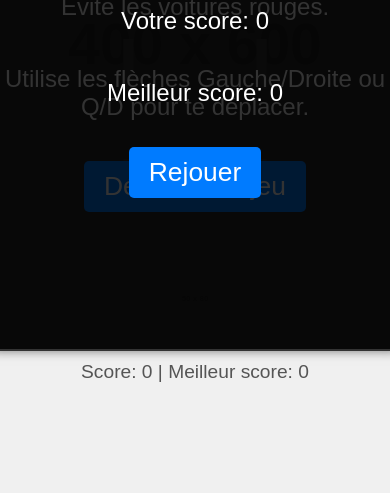
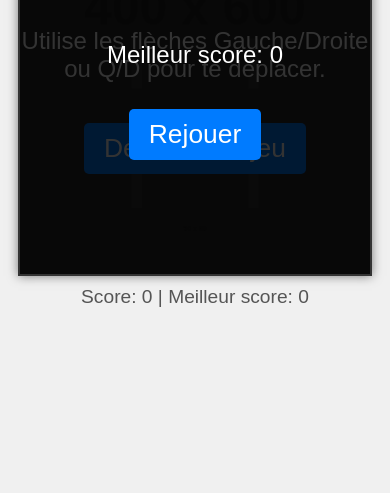
Before and after one commit to emilio-n8n/car-avoidance-game, a plain HTML site: page index.html in a window 390 px wide. Shown: the part 351-844 px from the top of the page. Drawn offline with Linux system fonts and the light colour scheme.

Commit message:
MVP enhancements: responsiveness, touch controls, varied enemy spawning

```diff
--- a/script.js
+++ b/script.js
@@ -21,18 +21,18 @@ const roadImg = document.getElementById('roadImg');
 const crashSound = document.getElementById('crashSound');
 const scoreSound = document.getElementById('scoreSound');
 
-const PLAYER_CAR_WIDTH = 50;
-const PLAYER_CAR_HEIGHT = 80;
-const ENEMY_CAR_WIDTH = 50;
-const ENEMY_CAR_HEIGHT = 80;
-const LANE_WIDTH = canvas.width / 3;
+let PLAYER_CAR_WIDTH = 50;
+let PLAYER_CAR_HEIGHT = 80;
+let ENEMY_CAR_WIDTH = 50;
+let ENEMY_CAR_HEIGHT = 80;
+let LANE_WIDTH;
 const ROAD_MARKING_WIDTH = 10;
 const ROAD_MARKING_HEIGHT = 50;
 const ROAD_MARKING_GAP = 70;
 
 let playerCar = {
-    x: canvas.width / 2 - PLAYER_CAR_WIDTH / 2,
-    y: canvas.height - PLAYER_CAR_HEIGHT - 10,
+    x: 0,
+    y: 0,
     width: PLAYER_CAR_WIDTH,
     height: PLAYER_CAR_HEIGHT,
     speed: 5
@@ -47,6 +47,53 @@ let enemySpawnInterval;
 let gameRunning = false;
 let gamePaused = false;
 let roadScrollOffset = 0;
+
+// Adjust canvas size and car dimensions based on window size
+function resizeGame() {
+    const gameContainer = document.querySelector('.game-container');
+    const maxWidth = window.innerWidth * 0.9;
+    const maxHeight = window.innerHeight * 0.8;
+
+    let newWidth = 400;
+    let newHeight = 600;
+
+    if (maxWidth < newWidth) {
+        newWidth = maxWidth;
+        newHeight = (newWidth / 400) * 600;
+    }
+    if (newHeight > maxHeight) {
+        newHeight = maxHeight;
+        newWidth = (newHeight / 600) * 400;
+    }
+
+    canvas.width = newWidth;
+    canvas.height = newHeight;
+
+    LANE_WIDTH = canvas.width / 3;
+
+    // Adjust car sizes proportionally
+    PLAYER_CAR_WIDTH = newWidth / 8;
+    PLAYER_CAR_HEIGHT = (PLAYER_CAR_WIDTH / 50) * 80;
+    ENEMY_CAR_WIDTH = newWidth / 8;
+    ENEMY_CAR_HEIGHT = (ENEMY_CAR_WIDTH / 50) * 80;
+
+    playerCar.width = PLAYER_CAR_WIDTH;
+    playerCar.height = PLAYER_CAR_HEIGHT;
+    playerCar.x = canvas.width / 2 - playerCar.width / 2;
+    playerCar.y = canvas.height - playerCar.height - 10;
+
+    // Adjust enemy car sizes
+    enemyCars.forEach(enemy => {
+        enemy.width = ENEMY_CAR_WIDTH;
+        enemy.height = ENEMY_CAR_HEIGHT;
+        // Re-position enemies to fit new lane widths
+        const lane = Math.floor(enemy.x / (canvas.width / 3));
+        enemy.x = lane * LANE_WIDTH + (LANE_WIDTH / 2) - (enemy.width / 2);
+    });
+
+    drawRoad();
+    drawCar(playerCar, playerCarImg);
+}
 
 // Fonction pour dessiner une voiture avec une image
 function drawCar(car, img) {
@@ -170,8 +217,7 @@ function startGame() {
     score = 0;
     scoreDisplay.textContent = score;
     gameSpeed = 3;
-    playerCar.x = canvas.width / 2 - PLAYER_CAR_WIDTH / 2;
-    playerCar.y = canvas.height - PLAYER_CAR_HEIGHT - 10;
+    resizeGame(); // Set initial size and position
     enemyCars = [];
     startScreen.style.display = 'none'; // Hide the start screen
     gameOverScreen.style.display = 'none';
@@ -213,7 +259,7 @@ function updateHighScoreDisplay() {
     currentHighScoreDisplay.textContent = localStorage.getItem('carGameHighScore') || 0;
 }
 
-// Contrôles de la voiture du joueur
+// Contrôles de la voiture du joueur (clavier)
 document.addEventListener('keydown', (e) => {
     if (!gameRunning || gamePaused) return;
 
@@ -228,6 +274,27 @@ document.addEventListener('keydown', (e) => {
     if (playerCar.x + playerCar.width > canvas.width) playerCar.x = canvas.width - playerCar.width;
 });
 
+// Contrôles de la voiture du joueur (tactile)
+let touchStartX = 0;
+canvas.addEventListener('touchstart', (e) => {
+    if (!gameRunning || gamePaused) return;
+    touchStartX = e.touches[0].clientX;
+});
+
+canvas.addEventListener('touchmove', (e) => {
+    if (!gameRunning || gamePaused) return;
+    const touchCurrentX = e.touches[0].clientX;
+    const deltaX = touchCurrentX - touchStartX;
+
+    playerCar.x += deltaX * 0.5; // Adjust sensitivity
+
+    // Empêcher la voiture de sortir du canvas
+    if (playerCar.x < 0) playerCar.x = 0;
+    if (playerCar.x + playerCar.width > canvas.width) playerCar.x = canvas.width - playerCar.width;
+
+    touchStartX = touchCurrentX; // Update start position for next move
+});
+
 // Event Listeners
 startFromScreenButton.addEventListener('click', startGame);
 restartButton.addEventListener('click', startGame);
@@ -235,10 +302,14 @@ pauseButton.addEventListener('click', togglePause);
 
 // Initialisation du jeu (pour afficher la voiture du joueur avant de commencer)
 window.onload = () => {
+    resizeGame(); // Initial resize
     updateHighScoreDisplay();
     drawRoad();
     drawCar(playerCar, playerCarImg);
     // Show start screen initially
     startScreen.style.display = 'flex';
+    startButton.style.display = 'none'; // Ensure old button is hidden
     pauseButton.style.display = 'none'; // Ensure pause button is hidden
 };
+
+window.addEventListener('resize', resizeGame);
--- a/style.css
+++ b/style.css
@@ -15,23 +15,27 @@ h1 {
 
 .game-container {
     position: relative;
-    width: 400px;
-    height: 600px;
+    width: 100%; /* Make it responsive */
+    max-width: 400px; /* Max width for larger screens */
+    height: auto; /* Adjust height automatically */
+    aspect-ratio: 4 / 6; /* Maintain aspect ratio */
     border: 2px solid #333;
     box-shadow: 0 0 10px rgba(0, 0, 0, 0.5);
-    overflow: hidden; /* Important pour le défilement de la route */
+    overflow: hidden;
 }
 
 canvas {
     background-color: #444;
     display: block;
+    width: 100%; /* Canvas fills its container */
+    height: 100%;
 }
 
 .score-container {
     margin-top: 10px;
     font-size: 1.2em;
     color: #555;
-    transition: transform 0.1s ease-out; /* Add transition for score scaling */
+    transition: transform 0.1s ease-out;
 }
 
 button {
```
